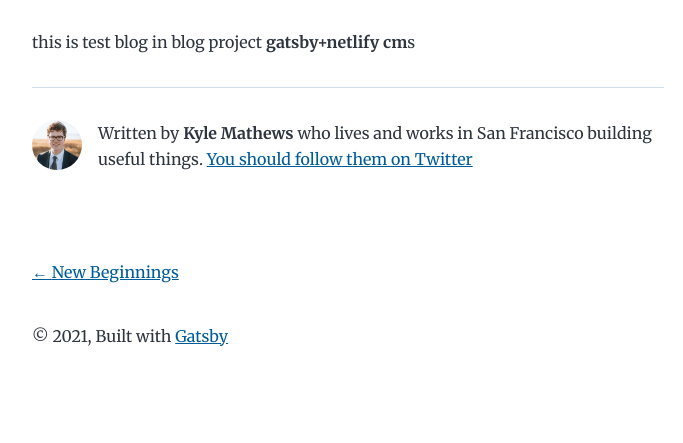
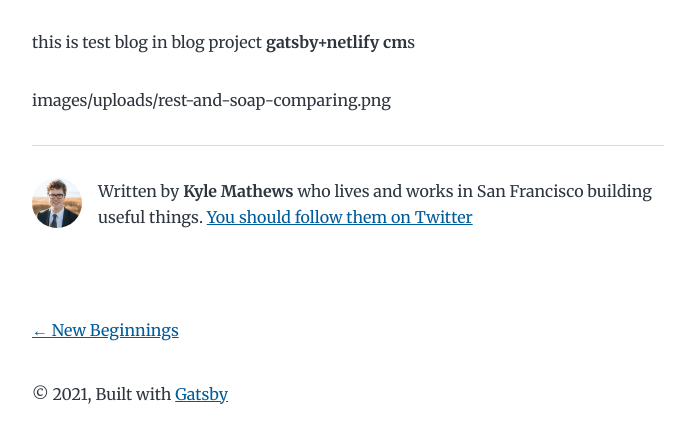
Before and after one commit to Vi7476/BlogProject, a Gatsby site: page /2021-09-21-first-test-blog/ in a window 1280 px wide. Shown: the part 211-654 px from the top of the page, without its empty margins (292-975 px from the left). Built offline with nearby package versions, Linux system fonts and the light colour scheme; Gatsby itself is replaced by a stand-in of ours.

Commit message:
Update Blog “2021-09-21-first-test-blog”

```diff
--- a/content/blog/2021-09-21-first-test-blog.md
+++ b/content/blog/2021-09-21-first-test-blog.md
@@ -4,3 +4,5 @@ title: "First test blog "
 date: 2021-09-21T07:58:00.449Z
 ---
 this is test blog in blog project **gatsby+netlify cm**s
+
+images/uploads/rest-and-soap-comparing.png
```
